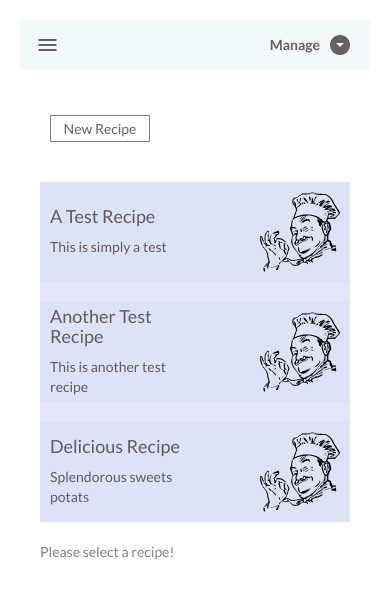
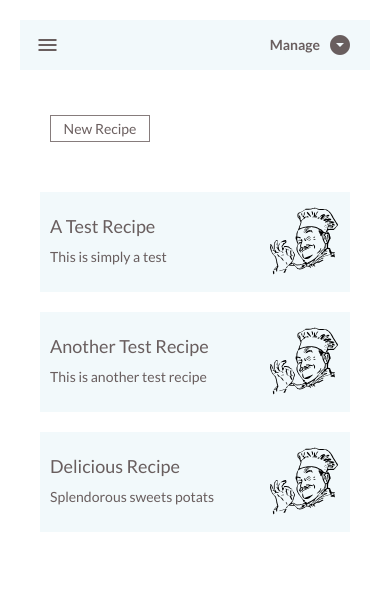
Before and after one commit to nicobartholom3w/shopping_recipe_app, an Angular app in the folder shopping_recipe_app/: page /recipes in a window 390 px wide. Shown: the top 598 px of the page. Built offline with nearby package versions, Linux system fonts and the light colour scheme.

Commit message:
(feat) Changed recipe-detail to a route rather than a click event.

```diff
--- a/shopping_recipe_app/src/app/app.module.ts
+++ b/shopping_recipe_app/src/app/app.module.ts
@@ -23,7 +23,8 @@ import { HomeComponent } from './home/home.component';
 const appRoutes: Routes = [
   // { path: '', component: AppComponent },
   { path: 'recipes', component: RecipesComponent },
-  { path: 'shopping-list', component: ShoppingListComponent }
+  { path: 'shopping-list', component: ShoppingListComponent },
+  { path: 'recipe-detail/:id', component: RecipeDetailComponent }
 ]
 
 @NgModule({
--- a/shopping_recipe_app/src/app/recipes/recipe-item/recipe-detail/recipe-detail.component.ts
+++ b/shopping_recipe_app/src/app/recipes/recipe-item/recipe-detail/recipe-detail.component.ts
@@ -1,5 +1,7 @@
 import { Component, OnInit, Input } from '@angular/core';
 import { Recipe } from '../../recipe.model';
+import { ActivatedRoute } from '@angular/router';
+import { RecipesService } from '../../recipes.service';
 
 @Component({
   selector: 'app-recipe-detail',
@@ -7,10 +9,22 @@ import { Recipe } from '../../recipe.model';
   styleUrls: ['./recipe-detail.component.scss']
 })
 export class RecipeDetailComponent implements OnInit {
-  @Input() recipe: Recipe[];
+  // @Input() recipe: Recipe[];
   status: boolean = false;
+  id: number;
+  recipe: Recipe;
 
-  constructor() { }
+  constructor(private route: ActivatedRoute,
+              private recipesService: RecipesService) {
+    this.route.params.subscribe((params) => {
+      this.id = Number(params.id);
+      let recipes = recipesService.getRecipes();
+      this.recipe = recipes.find((recipe: Recipe) => {
+        return recipe.id === this.id;
+      });
+
+    });
+  }
 
   ngOnInit() {
   }
--- a/shopping_recipe_app/src/app/recipes/recipe-item/recipe-item.component.html
+++ b/shopping_recipe_app/src/app/recipes/recipe-item/recipe-item.component.html
@@ -1,5 +1,5 @@
 
-    <a routerLink="/recipes" class="item__link" (click)="onSelected()">
+    <a [routerLink]="['/recipe-detail', recipe.id]" class="item__link" (click)="onSelected()">
         <div class="item">
             <div class="item__text">
                 <h4 class="item__title"> {{ recipe.name }}</h4>
--- a/shopping_recipe_app/src/app/recipes/recipe-item/recipe-item.component.scss
+++ b/shopping_recipe_app/src/app/recipes/recipe-item/recipe-item.component.scss
@@ -3,6 +3,7 @@
     width: 100%;
     flex: 0 50%;
     box-sizing: border-box;
+    padding: 1rem 0;
 }
 
 .item {
@@ -18,7 +19,6 @@
     &__link {
         text-decoration: none;
         color: rgba(70, 55, 55, .8);
-        margin: 2rem 0;
         width: 100%;
         min-width: 26rem;
         height: 10rem;
@@ -31,33 +31,23 @@
         }
     }
 
-    &__text {
-        width: 15rem;
-
-    }
-
     &__title {
         display: block;
     }
 
     &__desc {
         display: block;
-
     }
 
     &__img {
         height: 8rem;
         width: 8rem;
+        padding: .25rem .25rem .5rem 1rem;
         color: rgba(70, 55, 55, .65);
     }
 }
 
 
 @media (max-width: 600px) {
-    .item {
 
-        &__link {
-            // margin-right: 0;
-        }
-    }
 }
--- a/shopping_recipe_app/src/app/recipes/recipe-list/recipe-list.component.scss
+++ b/shopping_recipe_app/src/app/recipes/recipe-list/recipe-list.component.scss
@@ -19,18 +19,17 @@
 }
 
 .recipe-list {
-    background-color: lavender;
     width: 100%;
     height: 100%;
     margin-bottom: 2rem;
-    // display: flex;
-    // flex-wrap: wrap;
+    display: flex;
+    flex-wrap: wrap;
+    flex-direction: column;
 }
 
 @media (min-width: 650px) {
     .recipe-list {
-       display: flex;
-       flex-wrap: wrap;
+        flex-direction: row;
     }
 
     .recipe-item-class {
--- a/shopping_recipe_app/src/app/recipes/recipe.model.ts
+++ b/shopping_recipe_app/src/app/recipes/recipe.model.ts
@@ -1,12 +1,14 @@
 import { Ingredient } from "../shared/ingredient.model";
 
 export class Recipe {
+    public id: number;
     public name: string;
     public description: string;
     public imagePath: string;
     public ingredients: Ingredient[];
 
-    constructor(name: string, desc: string, imagePath: string, ingredients: Ingredient[]) {
+    constructor(id: number, name: string, desc: string, imagePath: string, ingredients: Ingredient[]) {
+        this.id = id;
         this.name = name;
         this.description = desc;
         this.imagePath = imagePath;
--- a/shopping_recipe_app/src/app/recipes/recipes.component.html
+++ b/shopping_recipe_app/src/app/recipes/recipes.component.html
@@ -1,8 +1,8 @@
 
 <app-recipe-list></app-recipe-list>
-<app-recipe-detail
+<!-- <app-recipe-detail
     *ngIf="selectedRecipe; else infoText"
-    [recipe]="selectedRecipe"></app-recipe-detail>
+    [recipe]="selectedRecipe"></app-recipe-detail> -->
     <!-- <app-recipe-detail></app-recipe-detail> -->
 <ng-template #infoText>
     <div class="info-text">Please select a recipe!</div>
--- a/shopping_recipe_app/src/app/recipes/recipes.service.ts
+++ b/shopping_recipe_app/src/app/recipes/recipes.service.ts
@@ -9,17 +9,17 @@ export class RecipesService {
     recipeSelected = new EventEmitter<Recipe>();
 
     recipes: Recipe [] = [
-        new Recipe('A Test Recipe', 'This is simply a test', 'assets/img/recipe-icon.svg',
+        new Recipe(1, 'A Test Recipe', 'This is simply a test', 'assets/img/recipe-icon.svg',
         [
             new Ingredient('Meat', 10),
             new Ingredient('Cheeses', 22)
         ]),
-        new Recipe('Another Test Recipe', 'This is another test recipe', 'assets/img/recipe-icon.svg',
+        new Recipe(2, 'Another Test Recipe', 'This is another test recipe', 'assets/img/recipe-icon.svg',
         [
             new Ingredient('Apples', 36),
             new Ingredient('Kabocha', 57)
         ]),
-        new Recipe('Delicious Recipe', 'Splendorous sweets potats', 'assets/img/recipe-icon.svg',
+        new Recipe(3, 'Delicious Recipe', 'Splendorous sweets potats', 'assets/img/recipe-icon.svg',
         [
             new Ingredient('sweets potatos', 52),
             new Ingredient('onions', 200)
```
